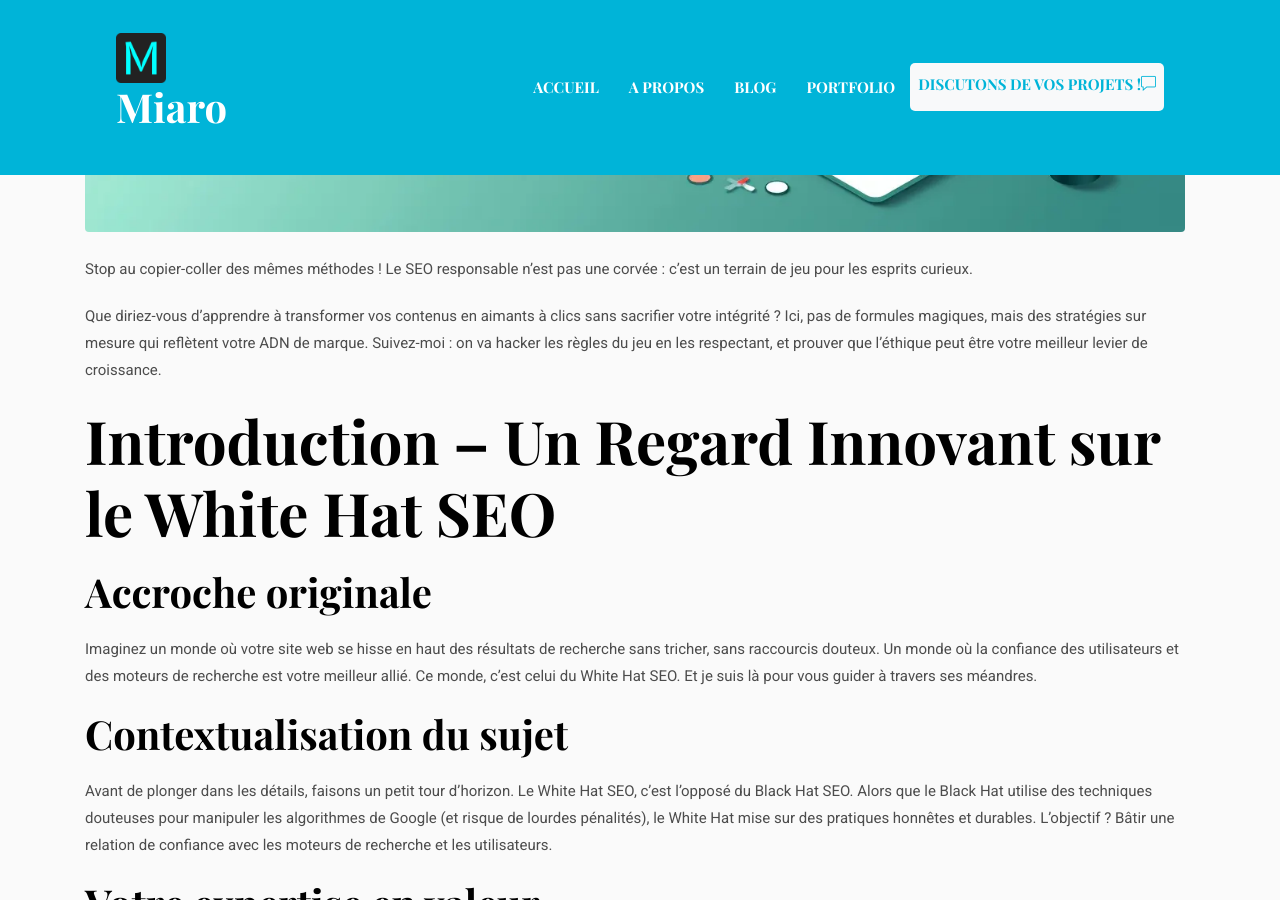
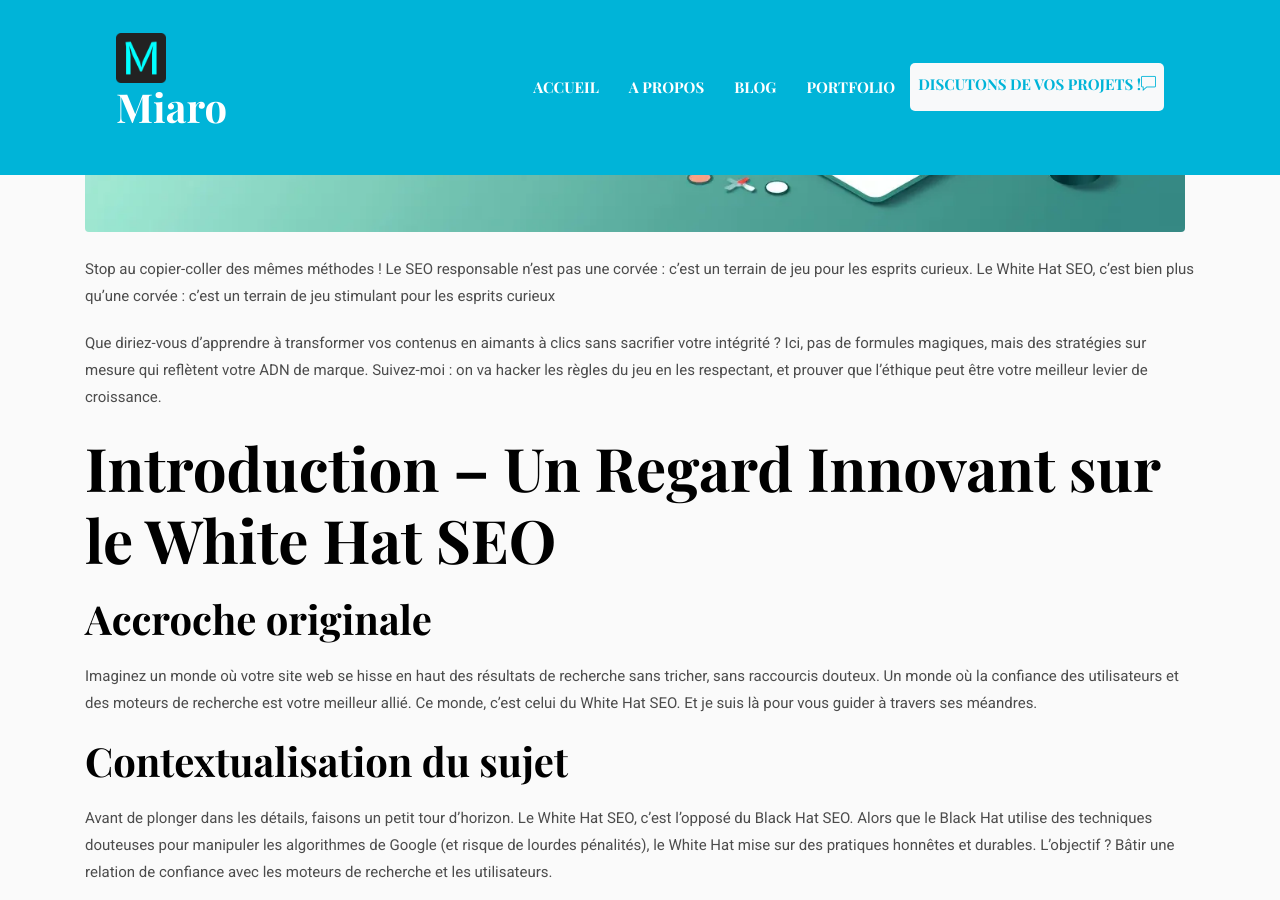
Before and after one commit to miarofandresena/miarofandresena.github.io, a Jekyll site: the page built from _posts/2025-03-07-white-hat-seo.markdown, in a window 1280 px wide and 900 px high, scrolled down 1153 px. Built offline with Jekyll 4.4.1, drawn with Linux system fonts in a browser that asks for light colours; some of the changed text lies outside the part shown.

Commit message:
enlever bouton lire

```diff
--- a/_includes/post.html
+++ b/_includes/post.html
@@ -32,7 +32,6 @@
         <a class="text-dark" href="{{ post.url | relative_url }}">{{ post.title }}</a>
       </h4>
       <p class="card-text">{% assign curlyend = '}' %}{{ post.excerpt | markdownify | strip_html | replace: "{% include JB/setup %", "" | replace: curlyend, "" | truncatewords: 30 }}</p>
-      <a href="{{ post.url | relative_url }}" class="btn btn-xs btn-primary">Lire</a>
     </div>
   </article>
 </div>
--- a/_layouts/post.html
+++ b/_layouts/post.html
@@ -7,7 +7,7 @@
   <div class="container">
     <div class="row">
       <div class="col-12 text-center">
-        <h1 class="text-white font-tertiary">Blogs</h1>
+        <h1 class="text-white font-tertiary">Blog</h1>
       </div>
     </div>
   </div>
--- a/_posts/2025-02-20-seo-techniques.markdown
+++ b/_posts/2025-02-20-seo-techniques.markdown
@@ -9,7 +9,9 @@
 ---
 
 
-Si vous êtes ici, c’est que vous savez à quel point le **SEO** est un superpouvoir pour booster la visibilité en ligne ! Que vous soyez un entrepreneur qui veut faire décoller son site web ou un passionné du marketing digital en quête de nouvelles astuces, vous êtes au bon endroit. Dans cet article, je partage **mes techniques SEO**, mes approches **d’intervention technique SEO** et **des techniques avancées de référencement** pour vous aider à transformer votre présence en ligne. Prêt à explorer le monde fascinant du SEO avec moi ? Allez, on y va !
+Si vous êtes ici, c’est que vous savez à quel point le **SEO** est un superpouvoir pour booster la visibilité en ligne !
+
+Que vous soyez un entrepreneur qui veut faire décoller son site web ou un passionné du marketing digital en quête de nouvelles astuces, vous êtes au bon endroit. Dans cet article, je partage **mes techniques SEO**, mes approches **d’intervention technique SEO** et **des techniques avancées de référencement** pour vous aider à transformer votre présence en ligne. Prêt à explorer le monde fascinant du SEO avec moi ? Allez, on y va !
 
 ## SEO Technique : Définition et Principes Fondamentaux
 
--- a/_posts/2025-03-07-white-hat-seo.markdown
+++ b/_posts/2025-03-07-white-hat-seo.markdown
@@ -10,6 +10,7 @@
 
 
 Stop au copier-coller des mêmes méthodes ! Le SEO responsable n’est pas une corvée : c’est un terrain de jeu pour les esprits curieux.
+Le White Hat SEO, c’est bien plus qu’une corvée : c’est un terrain de jeu stimulant pour les esprits curieux
 
 Que diriez-vous d’apprendre à transformer vos contenus en aimants à clics sans sacrifier votre intégrité ? Ici, pas de formules magiques, mais des stratégies sur mesure qui reflètent votre ADN de marque. Suivez-moi : on va hacker les règles du jeu en les respectant, et prouver que l’éthique peut être votre meilleur levier de croissance.
 
```
